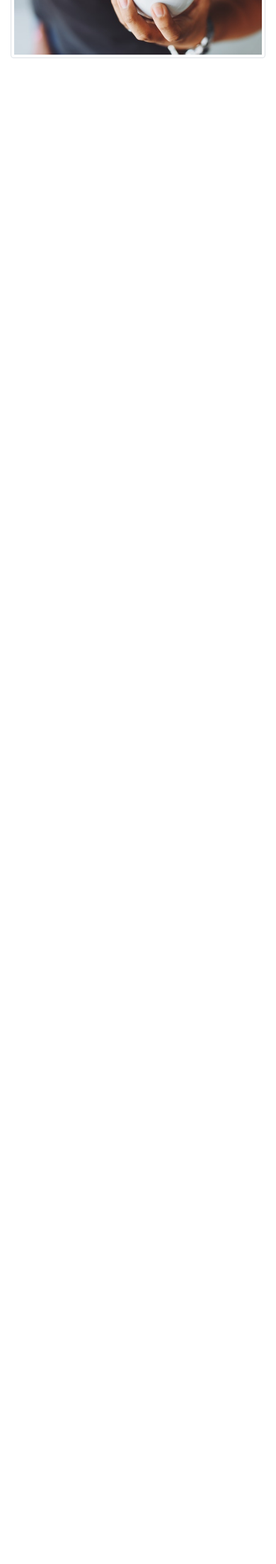
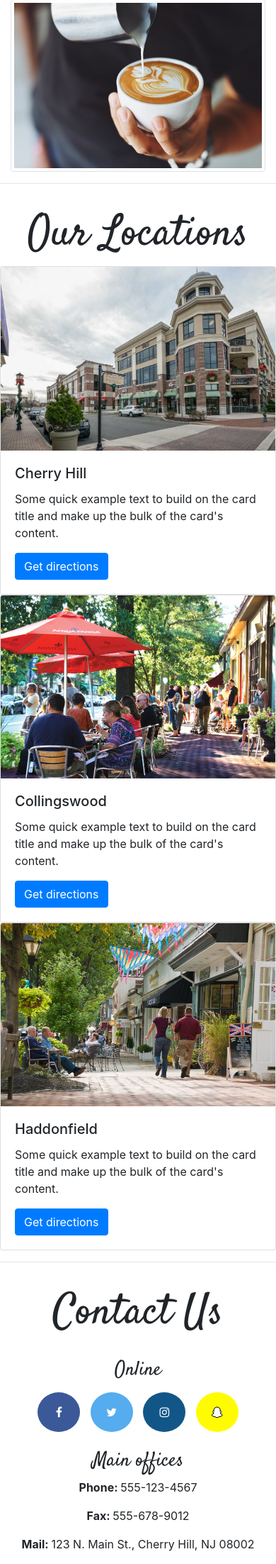
Before and after one commit to michaelJohnJames/deli-website, a PHP site: page / in a window 390 px wide. Shown: the part 1637-3841 px from the top of the page at 71% size. Before the commit the page ends 1719 px from the top, so only its background shows below. Run offline with PHP 8.4, Linux system fonts and the light colour scheme.

Commit message:
add locations and contact

```diff
--- a/public/css/index.css
+++ b/public/css/index.css
@@ -26,10 +26,16 @@
     margin-right: auto;
   }
 
+  .navbar-brand {
+    font-family: 'Pacifico', cursive;
+
+  }
+
   .welcome {
     text-align: center;
     font-size: 50px;
     margin: 20px;
+    font-family: 'Pacifico', cursive;
   }
 
   .welcome-desc {
@@ -41,13 +47,54 @@
     width: auto;
   }
 
+  .pics {
+    margin-top: 20px;
+  }
+
+  .sub-heading {
+    font-family: 'Satisfy', cursive;
+    margin-top: 20px;
+  }
+
+  .main-heading {
+    font-family: 'Satisfy', cursive;
+    font-size: 60px;
+    margin-top: 20px;
+  }
 
 
-  /*.jumbotron {
-    background-image: url("restaurant.jpg");
-    background-size: cover;
-    background-position: bottom;
-    color: white;
-    margin: 20px;
-    height: 400px;
-  }*/
+.fa {
+    margin: 5px;
+    padding: 20px;
+    font-size: 40px;
+    width: 60px;
+    text-align: center;
+    text-decoration: none;
+    border-radius: 50%;
+}
+
+.fa:hover {
+    opacity: 0.7;
+}
+
+.fa-facebook {
+  background: #3B5998;
+  color: white;
+}
+
+.fa-twitter {
+  background: #55ACEE;
+  color: white;
+}
+
+.fa-instagram {
+  background: #125688;
+  color: white;
+
+}
+
+.fa-snapchat-ghost {
+  background: #fffc00;
+  color: white;
+  text-shadow: -1px 0 black, 0 1px black, 1px 0 black, 0 -1px black;
+}
--- a/public/index.html
+++ b/public/index.html
@@ -7,6 +7,8 @@
     <!-- Stylesheets -->
     <link rel="stylesheet" href="css/index.css">
     <link rel="stylesheet" href="https://stackpath.bootstrapcdn.com/bootstrap/4.1.0/css/bootstrap.min.css" integrity="sha384-9gVQ4dYFwwWSjIDZnLEWnxCjeSWFphJiwGPXr1jddIhOegiu1FwO5qRGvFXOdJZ4" crossorigin="anonymous">
+<link href="https://fonts.googleapis.com/css?family=Pacifico|Satisfy" rel="stylesheet">
+<link rel="stylesheet" href="https://cdnjs.cloudflare.com/ajax/libs/font-awesome/4.7.0/css/font-awesome.min.css">
 
     <script src="https://code.jquery.com/jquery-3.3.1.slim.min.js" integrity="sha384-q8i/X+965DzO0rT7abK41JStQIAqVgRVzpbzo5smXKp4YfRvH+8abtTE1Pi6jizo" crossorigin="anonymous"></script>
 <script src="https://cdnjs.cloudflare.com/ajax/libs/popper.js/1.14.0/umd/popper.min.js" integrity="sha384-cs/chFZiN24E4KMATLdqdvsezGxaGsi4hLGOzlXwp5UZB1LY//20VyM2taTB4QvJ" crossorigin="anonymous"></script>
@@ -76,34 +78,110 @@
       <div class="row">
         <div class="col-sm-12">
           <h1 class="welcome">Welcome to Mike's Deli!</h1>
-          <p class="text-center">Your stop for the freshest deli meats in Cherry Hill, N.J.</p>
+          <p class="text-center">Your stop for the freshest deli meats in South Jersey</p>
           <p class="text-center"><strong>Hours</strong>:</p>
-          <p class="text-center">Monday-Friday: 9 a.m. to 5 p.m.</p>
-          <p class="text-center">Saturday: 9 a.m. to 7 p.m.</p>
-          <p class="text-center">Sunday: Noon to 5 p.m.</p>
+          <p class="text-center"><strong>Monday-Friday:</strong> 9 a.m. to 5 p.m.</p>
+          <p class="text-center"><strong>Saturday:</strong> 9 a.m. to 7 p.m.</p>
+          <p class="text-center"><strong>Sunday:</strong> Noon to 5 p.m.</p>
         </div>
       </div>
+
       <hr>
+
       <div class="row">
+        <div class="col-sm-12">
+          <h1 class="text-center main-heading">Our Menu</h1>
+        </div>
+      </div>
+
+      <div class="row pics">
         <div class="col-sm-6">
-          <span class="text-center"><h2>Sandwiches</h2></span>
+          <span class="text-center sub-heading"><h2>Sandwiches</h2></span>
           <img class="img-thumbnail sandwich-pic" src="img/sandwiches1.jpeg" alt="Sandwiches">
         </div>
         <div class="col-sm-6">
-          <span class="text-center"><h2>Soups</h2></span>
+          <span class="text-center sub-heading"><h2>Soups</h2></span>
           <img class="img-thumbnail soup-pic" src="img/soups.jpeg" alt="Soups">
         </div>
       </div>
-      <div class="row">
+
+      <div class="row pics">
         <div class="col-sm-6">
-          <span class="text-center"><h2>Salads</h2></span>
+          <span class="text-center sub-heading"><h2>Salads</h2></span>
           <img src="img/salads.jpeg" alt="Salads" class="img-thumbnail">
         </div>
         <div class="col-sm-6">
-          <span class="text-center"><h2>Drinks</h2></span>
+          <span class="text-center sub-heading"><h2>Drinks</h2></span>
           <img src="img/coffee.jpeg" alt="Drinks" class="img-thumbnail">
+        </div>
 
+      </div>
+    </div>
+
+    <hr>
+
+    <div class="row">
+      <div class="col-sm-12">
+        <h1 class="text-center main-heading">Our Locations</h1>
+      </div>
+    </div>
+
+    <div class="row">
+      <div class="col-sm-4">
+        <div class="card">
+          <img class="card-img-top" src="img/cherryhill.jpg" alt="Card image cap">
+          <div class="card-body">
+            <h5 class="card-title">Cherry Hill</h5>
+            <p class="card-text">Some quick example text to build on the card title and make up the bulk of the card's content.</p>
+            <a href="#" class="btn btn-primary">Get directions</a>
+          </div>
         </div>
+      </div>
+      <div class="col-sm-4">
+        <div class="card">
+          <img class="card-img-top" src="img/collingswood.jpg" alt="Card image cap">
+          <div class="card-body">
+            <h5 class="card-title">Collingswood</h5>
+            <p class="card-text">Some quick example text to build on the card title and make up the bulk of the card's content.</p>
+            <a href="#" class="btn btn-primary">Get directions</a>
+          </div>
+        </div>
+
+      </div>
+      <div class="col-sm-4">
+        <div class="card">
+          <img class="card-img-top" src="img/haddonfield.jpg" alt="Card image cap">
+          <div class="card-body">
+            <h5 class="card-title">Haddonfield</h5>
+            <p class="card-text">Some quick example text to build on the card title and make up the bulk of the card's content.</p>
+            <a href="#" class="btn btn-primary">Get directions</a>
+          </div>
+        </div>
+      </div>
+    </div>
+
+    <hr>
+
+    <div class="row">
+      <div class="col-sm-12">
+        <h1 class="text-center main-heading">Contact Us</h1>
+      </div>
+    </div>
+
+    <div class="row">
+      <div class="col-sm-6 text-center">
+        <h3 class="sub-heading">Online</h3>
+        <a href="#" class="fa fa-facebook"></a>
+        <a href="#" class="fa fa-twitter"></a>
+        <a href="#" class="fa fa-instagram"></a>
+        <a href="#" class="fa fa-snapchat-ghost"></a>
+
+      </div>
+      <div class="col-sm-6">
+        <h3 class="text-center sub-heading">Main offices</h3>
+        <p class="text-center"><strong>Phone: </strong> 555-123-4567</p>
+        <p class="text-center"><strong>Fax: </strong>555-678-9012</p>
+        <p class="text-center"><strong>Mail: </strong>123 N. Main St., Cherry Hill, NJ 08002</p>
 
       </div>
     </div>
```
Also changed, not shown: public/img/cherryhill.jpg (added), public/img/collingswood.jpg (added), public/img/haddonfield.jpg (added), public/img/salads.jpeg.
